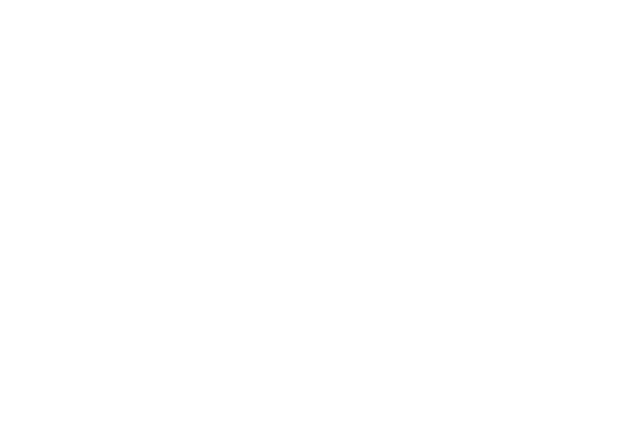
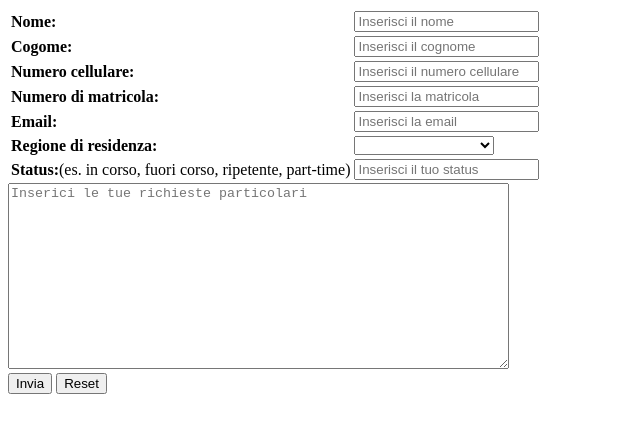
Before and after one commit to R-G2110/prova-form, a plain HTML site: page index.html in a window 1280 px wide. Shown: the whole page, without its empty margins (0-640 px from the left). Drawn offline with Linux system fonts and the light colour scheme.

Commit message:
Form terminato

```diff
--- a/index.html
+++ b/index.html
@@ -6,6 +6,75 @@
   <title>Prova Form</title>
 </head>
 <body>
+  <form action="" autocomplete="on">
+    <table>
+
+      <tr>
+        <td><label for=""><strong>Nome:</strong></label></td>
+        <td><input type="text" placeholder="Inserisci il nome" maxlength="30" required></td>
+      </tr>
+
+      <tr>
+        <td><label for=""><strong>Cogome:</strong></label></td>
+        <td><input type="text" placeholder="Inserisci il cognome" maxlength="40" required></td>
+      </tr>
+
+      <tr>
+        <td><label for=""><strong>Numero cellulare:</strong></label></td>
+        <td><input type="tel" placeholder="Inserisci il numero cellulare" maxlength="10" required></td>
+      </tr>
+
+      <tr>
+        <td><label for=""><strong>Numero di matricola:</strong></label></td>
+        <td><input type="number" placeholder="Inserisci la matricola" minlength="0" maxlength="7" required></td>
+      </tr>
+
+      <tr>
+        <td><label for=""><strong>Email:</strong></label></td>
+        <td><input type="email" placeholder="Inserisci la email" maxlength="30" required></td>
+      </tr>
+
+      <tr>
+        <td><label for=""><strong>Regione di residenza:</strong></label></td>
+        <td>
+          <select name="Regione" id="" aria-placeholder="sele" required>
+            <option></option>
+            <option>Abruzzo</option>
+            <option>Basilicata</option>
+            <option>Calabria</option>
+            <option>Campania</option>
+            <option>Emilia-Romagna</option>
+            <option>Friuli Venezia Giulia</option>
+            <option>Lazio</option>
+            <option>Liguria</option>
+            <option>Lombardia</option>
+            <option>Marche</option>
+            <option>Molise</option>
+            <option>Piemonte</option>
+            <option>Puglia</option>
+            <option>Sardegna</option>
+            <option>Sicilia</option>
+            <option>Toscana</option>
+            <option>Trentino-Alto Adige</option>
+            <option>Umbria</option>
+            <option>Valle d'Aosta</option>
+            <option>Veneto</option>
+        </select>
+        </td>
+      </tr>
+
+      <tr>
+        <td><label for=""><strong>Status:</strong>(es. in corso, fuori corso,
+          ripetente, part-time)</label></td>
+        <td><input type="text" placeholder="Inserisci il tuo status" maxlength="30" required></td>
+      </tr>
+    </table>
+    <textarea name="" id="" cols="60" rows="12" placeholder="Inserici le tue richieste particolari"></textarea><br>
+
+    <input type="submit" value="Invia" onclick="alert('Form inviato con  successo!')">
+    <input type="reset" onclick="alert('Form reimpostato')">
+
+  </form>
 
 </body>
 </html>
```
